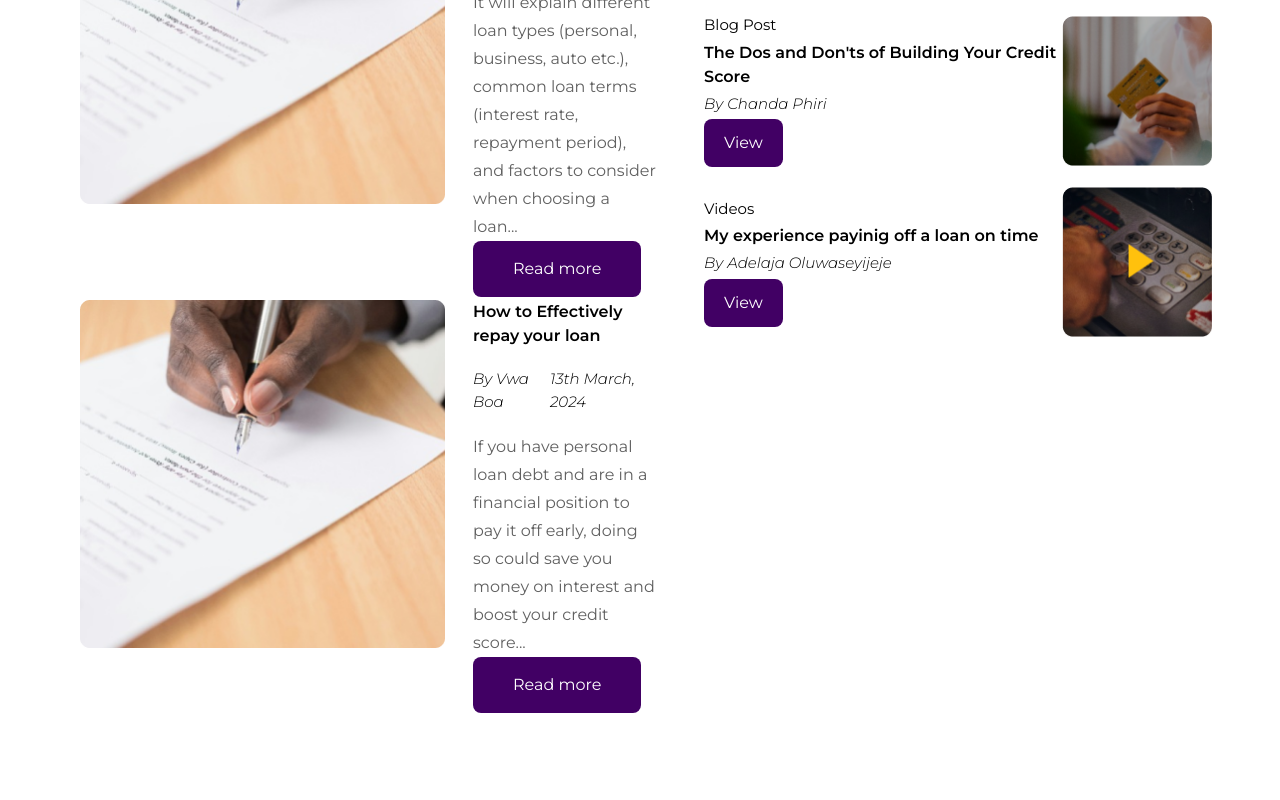
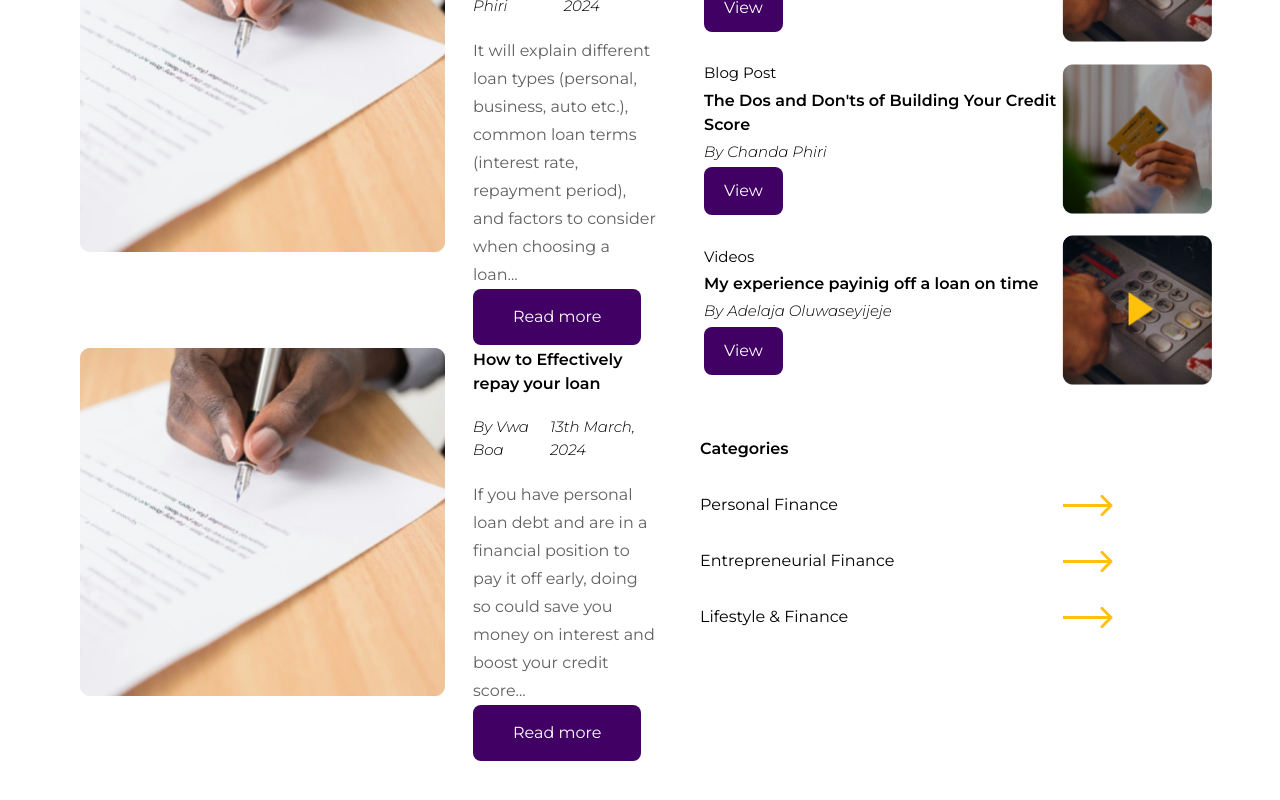
Before and after one commit to TracyMuso/MightyFin-Frontend, a Next.js app: page / in a window 1280 px wide. Shown: the part 3651-4451 px from the top of the page. Built offline with nearby package versions, Linux system fonts and the light colour scheme.

Commit message:
feat(blog-and-news): create and style the categories tab on the blog and news section on the landing page

```diff
--- a/components/BlogxNews/index.tsx
+++ b/components/BlogxNews/index.tsx
@@ -1,12 +1,17 @@
 import Image from "next/image";
+import Link from "next/link";
 import BlogPreview from "../Cards/blog-preview";
 import MiniBlogCard from "../Cards/mini-blog-news-card";
-import { BlogData, miniBlogCardData } from "@/constants/data/landingPage";
+import {
+  BlogData,
+  miniBlogCardData,
+  BlogCategoriesData,
+} from "@/constants/data/landingPage";
 
 const BlogandNews = () => {
   return (
     <section className="flex flex-col items-center font-Montserrat px-16 py-24">
-      <div className="flex justify-between items-center">
+      <div className="flex justify-between items-center pb-12">
         <div>
           <article className="pb-10">
             <h2 className="text-2xl font-extrabold leading-9">
@@ -60,10 +65,28 @@ const BlogandNews = () => {
             return <BlogPreview key={idx} {...item} />;
           })}
         </div>
-        <div>
+        <div className="flex flex-col gap-12">
           <div className="flex flex-col gap-3">
             {miniBlogCardData.map((item, idx) => {
               return <MiniBlogCard key={idx} {...item} />;
+            })}
+          </div>
+          <div className="flex flex-col w-4/5 gap-8">
+            <p className="font-bold">Categories</p>
+            {BlogCategoriesData.map((item, idx) => {
+              return (
+                <div key={idx} className="flex justify-between items-center">
+                  <span>{item.category}</span>
+                  <Link href={item.url}>
+                    <Image
+                      src={"/Icons/Arrow-1.svg"}
+                      alt="arrow icon"
+                      width={50}
+                      height={10}
+                    />
+                  </Link>
+                </div>
+              );
             })}
           </div>
         </div>
--- a/constants/data/landingPage.ts
+++ b/constants/data/landingPage.ts
@@ -3,6 +3,7 @@ import type {
   LoanStepDataType,
   BlogDataType,
   MiniBlogDataType,
+  BlogCategoriesDataType,
 } from "@/types";
 
 export const PartnershipData: PartnershipDataType[] = [
@@ -123,3 +124,18 @@ export const miniBlogCardData: MiniBlogDataType[] = [
     image: "/Images/LandingPage/calculator.png",
   },
 ];
+
+export const BlogCategoriesData: BlogCategoriesDataType[] = [
+  {
+    category: "Personal Finance",
+    url: "#",
+  },
+  {
+    category: "Entrepreneurial Finance",
+    url: "#",
+  },
+  {
+    category: "Lifestyle & Finance",
+    url: "#",
+  },
+];
--- a/types/index.ts
+++ b/types/index.ts
@@ -30,3 +30,8 @@ export interface MiniBlogDataType {
   author: string;
   image: string;
 }
+
+export interface BlogCategoriesDataType {
+  category: string;
+  url: string;
+}
```
Also changed, not shown: public/Icons/Arrow-1.svg (added).
